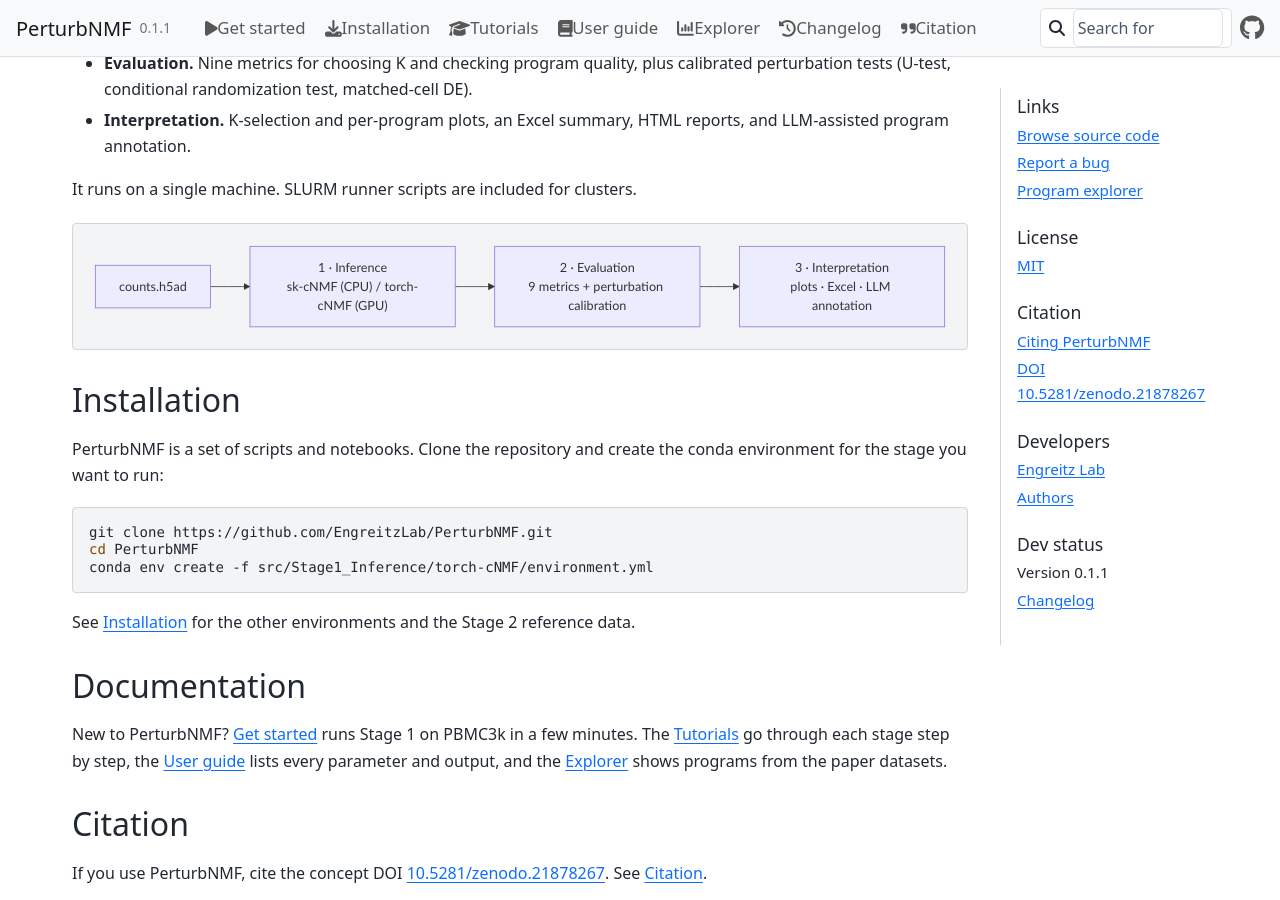
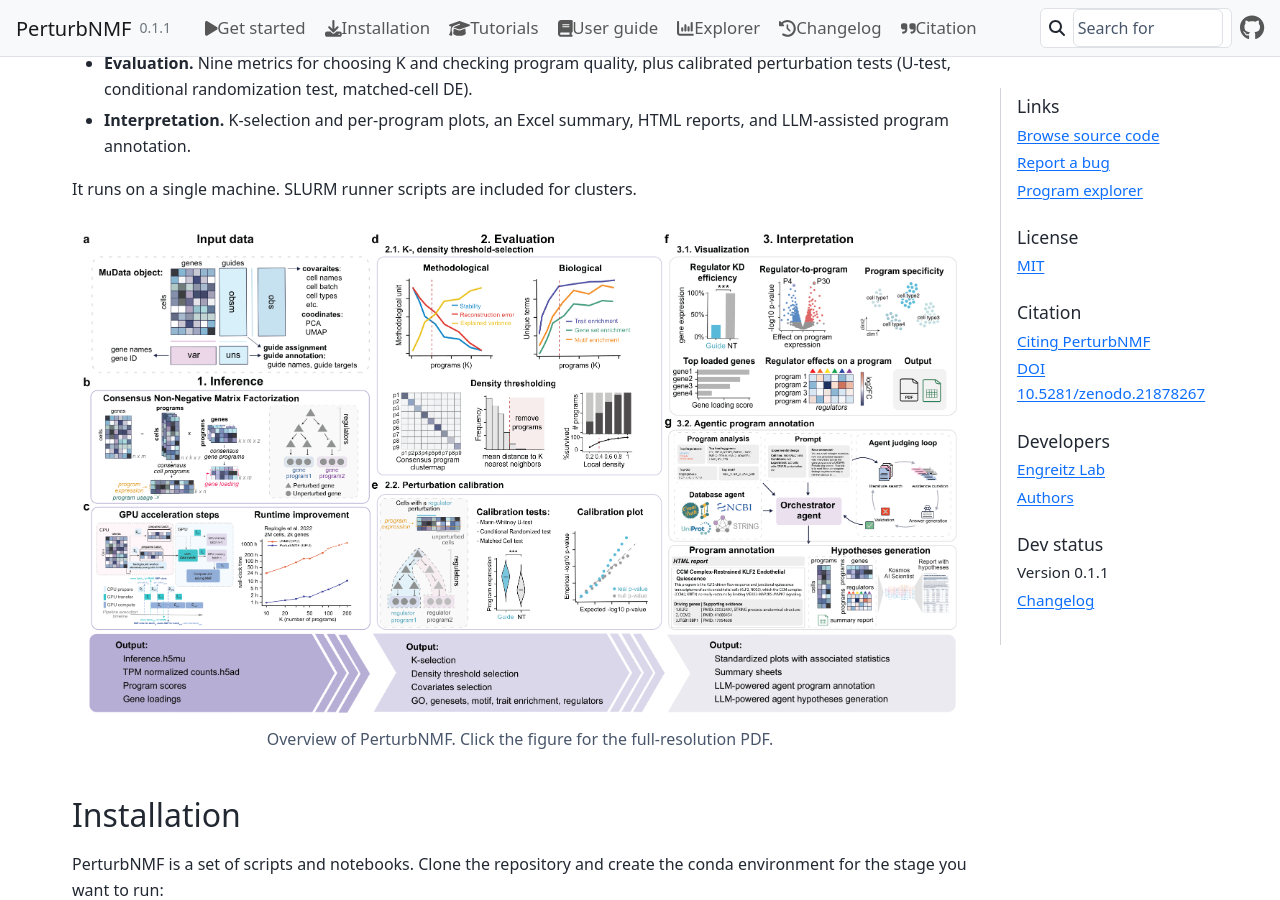
Before and after one commit to EngreitzLab/PerturbNMF, a Sphinx documentation site: the page built from docs/index.md, in a window 1280 px wide and 900 px high, scrolled down 245 px. Built offline with Sphinx 7.4.7 and the PyData theme 0.15.4, drawn with Linux system fonts in a browser that asks for light colours; pages that are not in the unit, such as notebooks, are missing from menus.

Commit message:
Use the pipeline overview figure on the docs home page
Replaces the mermaid flowchart with the cropped overview figure; it links
to the full-resolution PDF.

Co-Authored-By: Claude Opus 5.5 (1M context) <noreply@anthropic.com>

````diff
--- a/docs/index.md
+++ b/docs/index.md
@@ -13,11 +13,11 @@ change them and helps you interpret the results. It is built around three stages
 
 It runs on a single machine. SLURM runner scripts are included for clusters.
 
-```mermaid
-flowchart LR
-    A["counts.h5ad"] --> B["1 · Inference<br/>sk-cNMF (CPU) / torch-cNMF (GPU)"]
-    B --> C["2 · Evaluation<br/>9 metrics + perturbation calibration"]
-    C --> D["3 · Interpretation<br/>plots · Excel · LLM annotation"]
+```{figure} _static/perturbnmf_overview.png
+:alt: PerturbNMF overview: input data, inference, evaluation and interpretation
+:target: _static/perturbnmf_overview.pdf
+
+Overview of PerturbNMF. Click the figure for the full-resolution PDF.
 ```
 
 ## Installation
````
Also changed, not shown: docs/_static/perturbnmf_overview.png (added), 1 other file.
